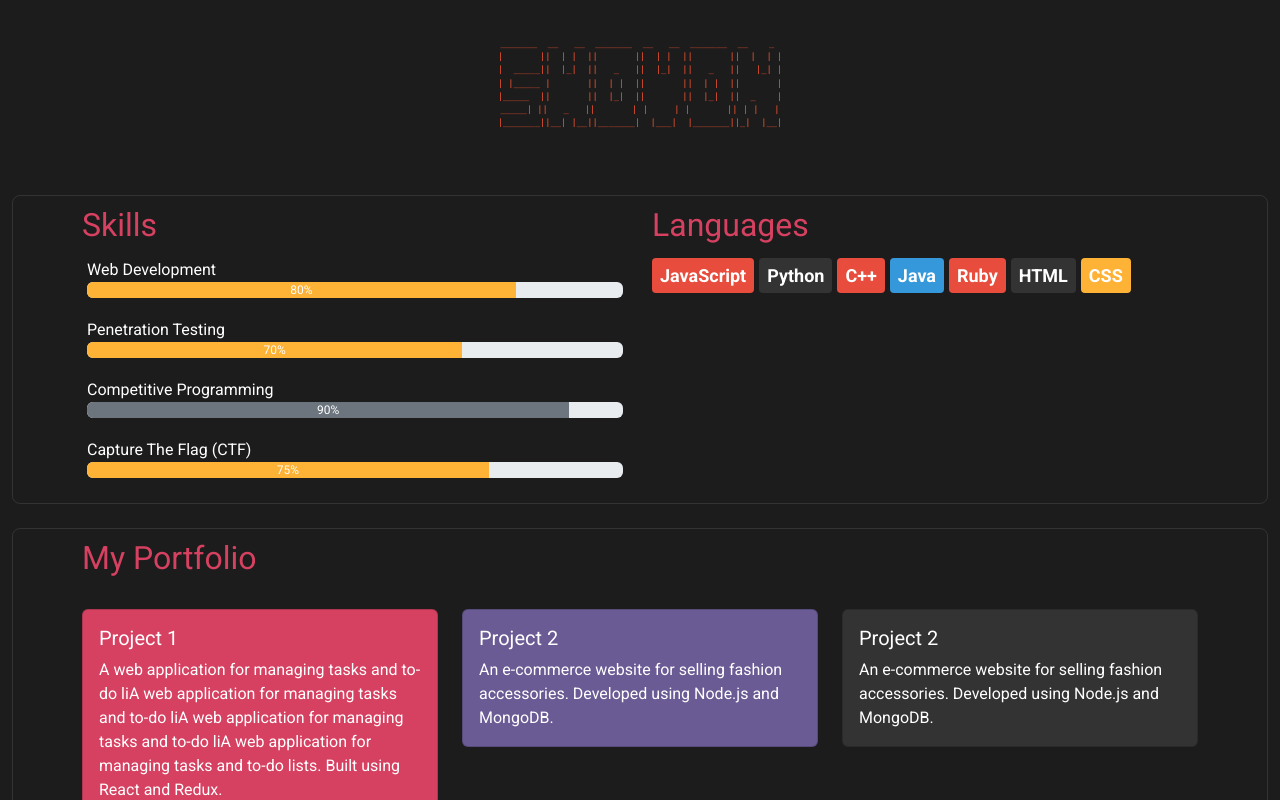
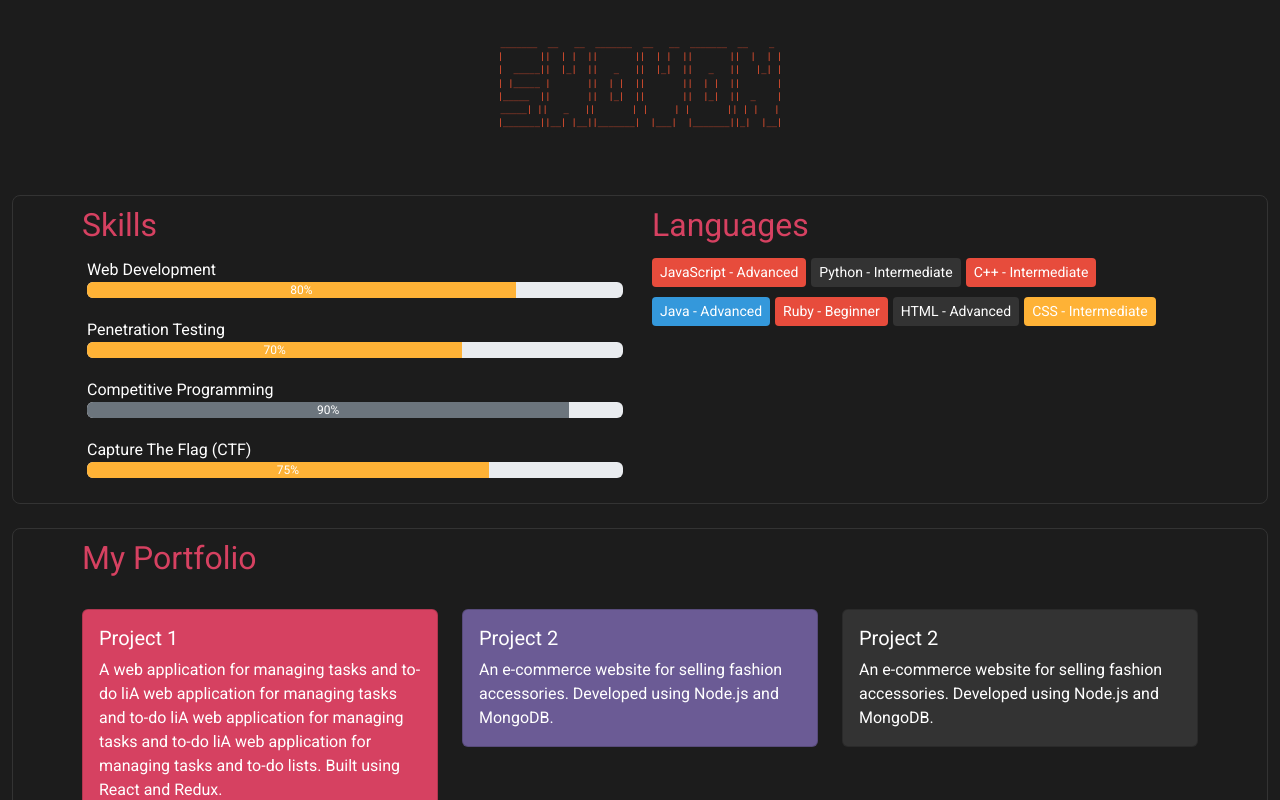
Before and after one commit to sh0von/Next-JS-Portfolio, a Next.js app: page / in a window 1280 px wide. Shown: the top 800 px of the page. Built offline with nearby package versions, Linux system fonts and the light colour scheme.

Commit message:
Color Update

```diff
--- a/data.js
+++ b/data.js
@@ -1,12 +1,14 @@
 const languages = [
-  "JavaScript",
-  "Python",
-  "C++",
-  "Java",
-  "Ruby",
-  "HTML",
-  "CSS",
+  { name: "JavaScript", proficiency: "Advanced" },
+  { name: "Python", proficiency: "Intermediate" },
+  { name: "C++", proficiency: "Intermediate" },
+  { name: "Java", proficiency: "Advanced" },
+  { name: "Ruby", proficiency: "Beginner" },
+  { name: "HTML", proficiency: "Advanced" },
+  { name: "CSS", proficiency: "Intermediate" },
 ];
+
+
 const skills = [
     { name: "Web Development", percentage: 80 },
     { name: "Penetration Testing", percentage: 70 },
--- a/pages/index.js
+++ b/pages/index.js
@@ -85,9 +85,12 @@ function Home() {
               <span
                 key={index}
                 className="custom-tag"
-                    style={{ backgroundColor: getRandomColor() }}
+                style={{
+                  backgroundColor: getRandomColor(),
+                  marginBottom: "5px", // Add some spacing between language tags
+                }}
               >
-                    {language}
+                {language.name} - {language.proficiency}
               </span>
             ))}
           </div>
--- a/styles/styles.css
+++ b/styles/styles.css
@@ -60,8 +60,7 @@
     display: inline-block;
     padding: 4px 8px;
     margin-top: 5px;
-    font-size: 18px;
-    font-weight: bold;
+    font-size: 14px;
     color: #fff;
     border-radius: 4px;
     margin-right: 5px;
@@ -95,3 +94,35 @@
 :root {
   --animation-duration: 2s; /* Default animation duration */
 }
+.language-badge {
+  display: flex;
+  align-items: center;
+  margin: 5px;
+  padding: 5px;
+  background-color: #f7f7f7;
+  border-radius: 4px;
+}
+
+.language-name {
+  margin-right: 5px;
+}
+
+.language-proficiency {
+  padding: 3px 6px;
+  border-radius: 3px;
+}
+
+.language-beginner {
+  background-color: #f39c12; /* Orange for beginners */
+  color: #fff;
+}
+
+.language-intermediate {
+  background-color: #3498db; /* Blue for intermediate */
+  color: #fff;
+}
+
+.language-advanced {
+  background-color: #27ae60; /* Green for advanced */
+  color: #fff;
+}
```
Lines whose indentation alone changed are shown as unchanged.
